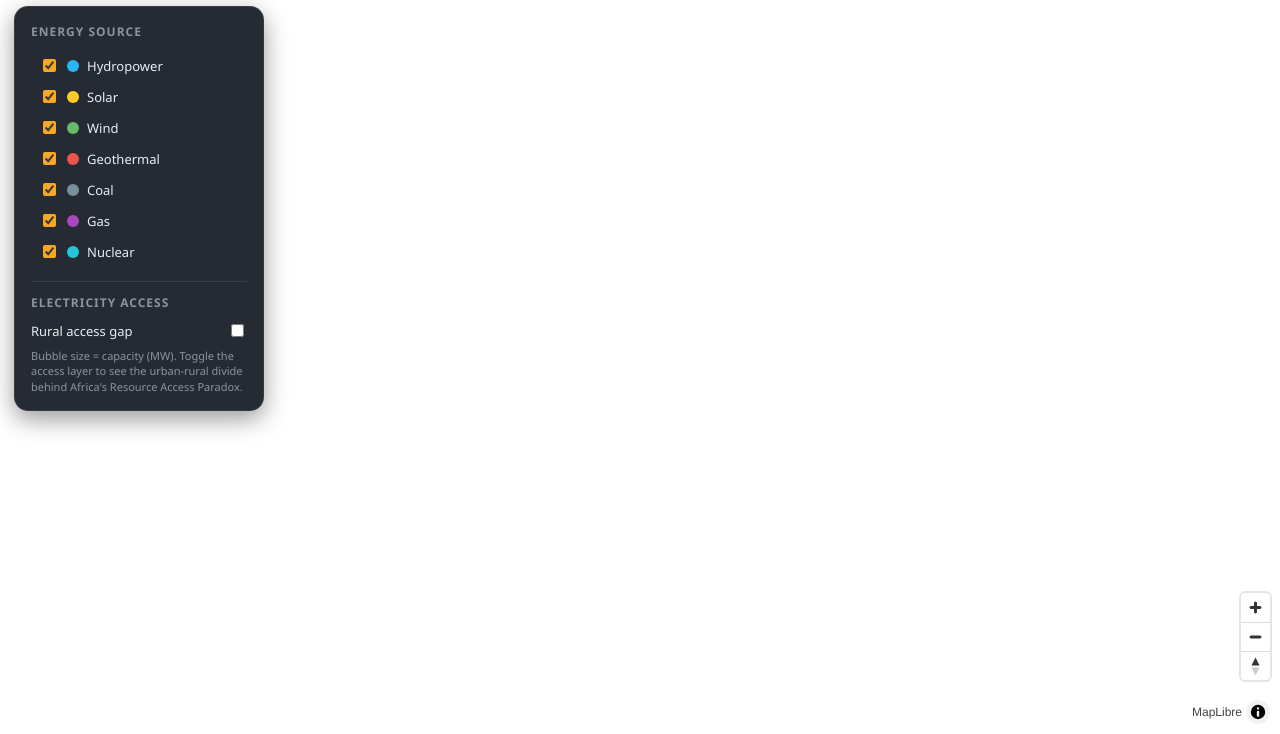
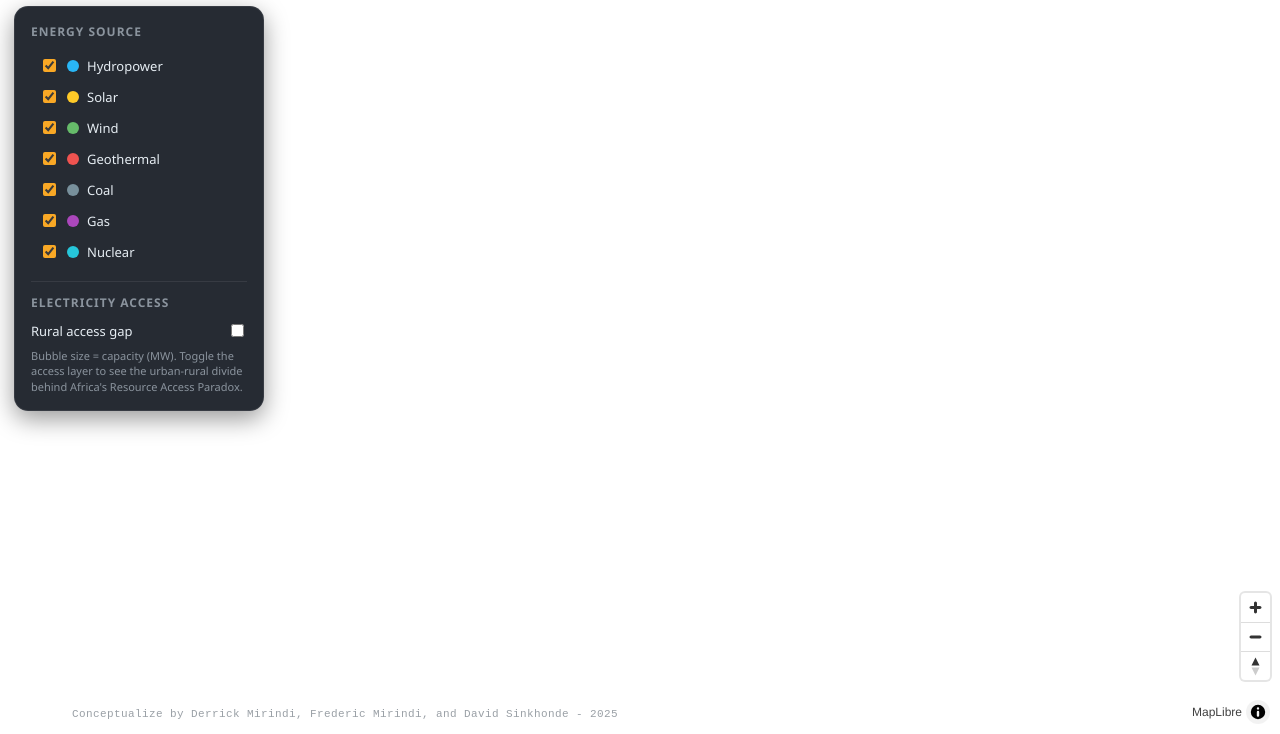
Before and after one commit to Derrickmirindi/africa-grid-infrastructure-map, a website built with Vite: page index.html in a window 1280 px wide. Shown: the part 66-800 px from the top of the page. Built offline with nearby package versions, Linux system fonts and the light colour scheme; no server answers.

Commit message:
Apply Muller-Brockmann grid tokens and add grey credit line

```diff
--- a/index.html
+++ b/index.html
@@ -7,6 +7,10 @@
 <link href="https://unpkg.com/maplibre-gl@4.7.1/dist/maplibre-gl.css" rel="stylesheet" />
 <style>
 :root { --bg:#0d1117; --card:rgba(20,26,34,0.92); --accent:#f9a825; --text:#e6edf3; --muted:#8b949e; }
+  /* Muller-Brockmann Grid System tokens */
+  :root { --cols:12; --bl:8px; --lh:24px; --gutter:24px; --margin:72px; --maxw:1296px; --grotesque:'Inter','Helvetica Now',Archivo,'Segoe UI',system-ui,sans-serif; --mono:'Space Mono','IBM Plex Mono',monospace; --grey:#9aa0a6; }
+  .credit { position:absolute; left:var(--margin); bottom:var(--bl); z-index:3; display:grid; grid-template-columns:repeat(var(--cols),1fr); column-gap:var(--gutter); font-family:var(--mono); font-size:11px; line-height:var(--lh); letter-spacing:0.4px; color:var(--grey); text-align:left; pointer-events:none; }
+  .credit span { grid-column:1 / -1; }
 * { box-sizing: border-box; }
 html, body { margin:0; height:100%; font-family: 'Segoe UI', system-ui, sans-serif; color:var(--text); }
 #map { position:absolute; inset:0; }
@@ -35,6 +39,7 @@
 </head>
 <body>
 <div id="map"></div>
+  <div class="credit"><span>Conceptualize by Derrick Mirindi, Frederic Mirindi, and David Sinkhonde - 2025</span></div>
 
 <div id="topbar">
 <div class="brand">AfriGrid <span>Atlas</span></div>
```
